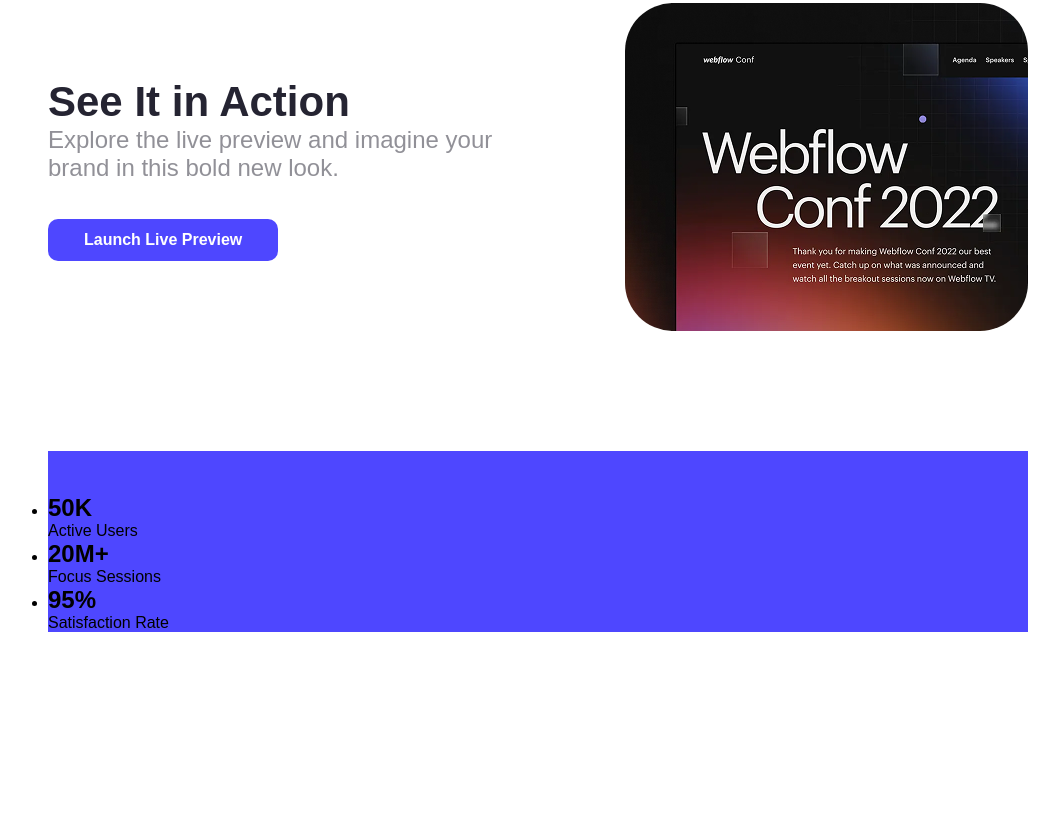
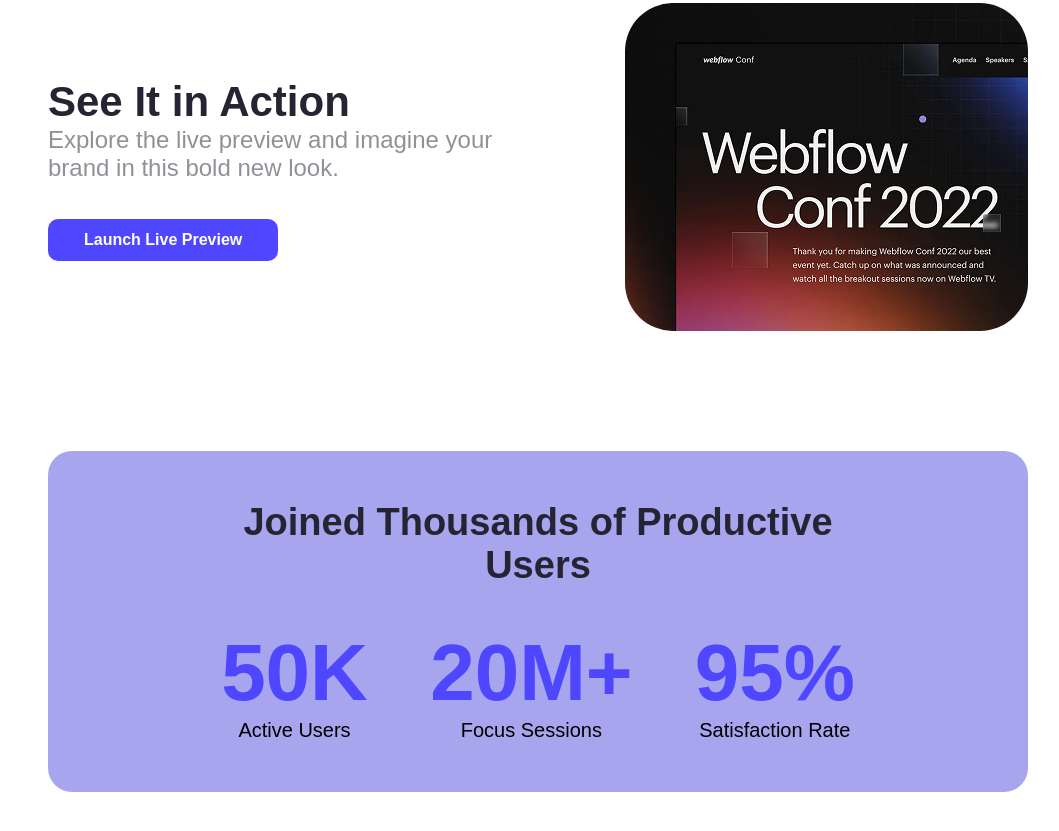
Before and after one commit to DipuGH/assignment--1, a plain HTML site: page index.html in a window 1280 px wide. Shown: the part 913-1744 px from the top of the page, without its empty margins (92-1151 px from the left). Before the commit the page ends 1682 px from the top, so only its background shows below. Drawn offline with Linux system fonts and the light colour scheme.

Commit message:
user section

```diff
--- a/index.html
+++ b/index.html
@@ -38,7 +38,8 @@
                 <img src="./image/wc-mini.png" alt="image">
             </div>
         </section>
-        <section class="user">
+        <section >
+            <div class="user">
                 <h4 class="user-title">Joined Thousands of Productive Users</h4>
                <ul class="user-status">
                    <li>
@@ -54,6 +55,7 @@
                       <p>Satisfaction Rate</p>
                    </li>
                </ul>
+            </div>
         </section>
     </main>
 
--- a/style.css
+++ b/style.css
@@ -91,11 +91,35 @@
 
 .user {
     margin: 0 160px 137px 140px;
-    background-color: #4E47FF;
+    background-color: #A7A5EE;
+    /* opacity: 10%; */
+    padding: 50px 142px;
+    border-radius: 24px;
     }
 .user-title {
-     font-weight: bold;
+    font-weight: bold;
     font-size: 38px;
     color: #252432;
-    opacity: 0%;
+    text-align: center;
+    padding-bottom: 40px;
 }
+.user-status li {
+    list-style: none;
+    text-decoration: none;
+}
+.user-status {
+    display: flex;
+    justify-content: space-around;
+    align-items: center;
+}
+.user-status li h2{
+    font-size: 80px;
+    font-weight: bold;
+    color: #4E47FF;
+
+}
+.user-status li p {
+    font-size: 20px;
+    color: #000000;
+    text-align: center;
+}
```
Lines whose indentation alone changed are shown as unchanged.
